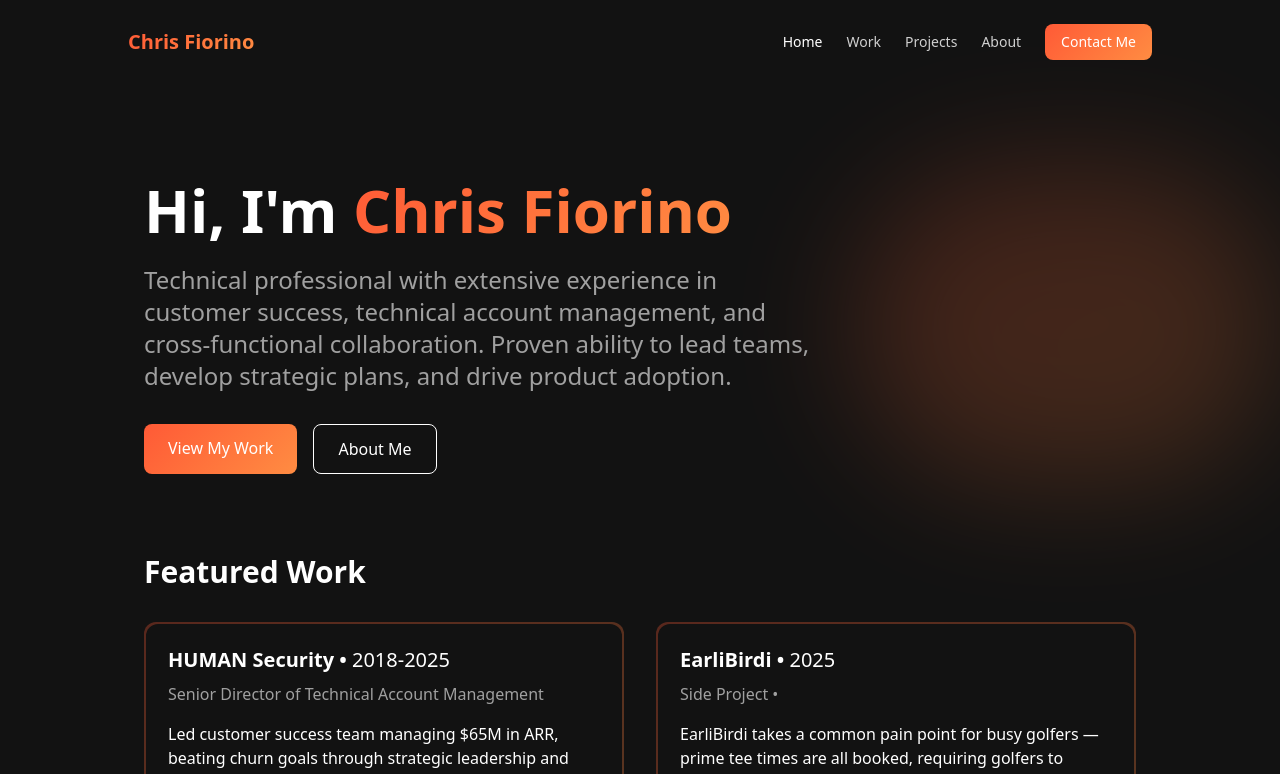
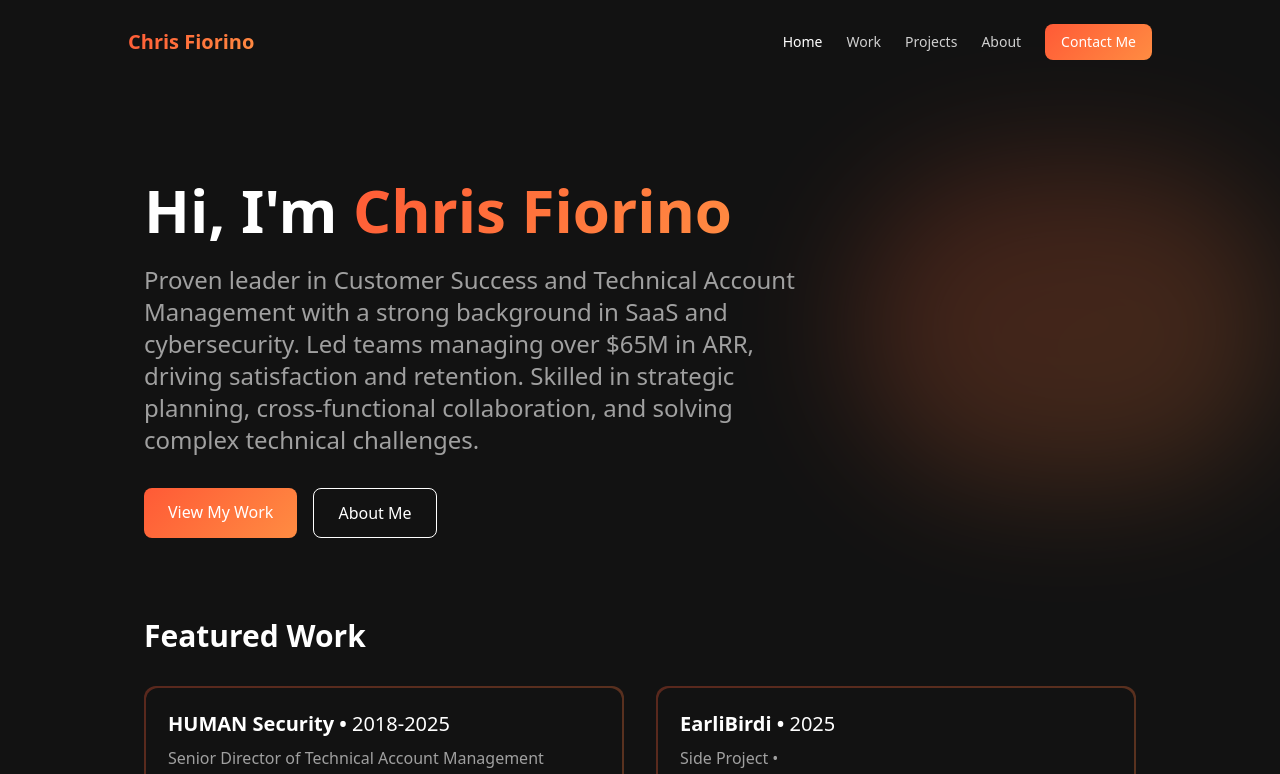
Before and after one commit to chrisfio/portfolio-website, a Next.js app: page / in a window 1280 px wide. Shown: the top 774 px of the page. Built offline with nearby package versions, Linux system fonts and the light colour scheme.

Commit message:
adjusted wording on main page

```diff
--- a/src/app/page.tsx
+++ b/src/app/page.tsx
@@ -14,7 +14,7 @@ export default function Home() {
             Hi, I&apos;m <span className="gradient-text">Chris Fiorino</span>
           </h1>
           <p className="text-xl md:text-2xl max-w-2xl text-[#a0a0a0] mb-8">
-            Technical professional with extensive experience in customer success, technical account management, and cross-functional collaboration. Proven ability to lead teams, develop strategic plans, and drive product adoption.
+          Proven leader in Customer Success and Technical Account Management with a strong background in SaaS and cybersecurity. Led teams managing over $65M in ARR, driving satisfaction and retention. Skilled in strategic planning, cross-functional collaboration, and solving complex technical challenges.
           </p>
           <div className="flex flex-wrap gap-4">
             <Link
```
